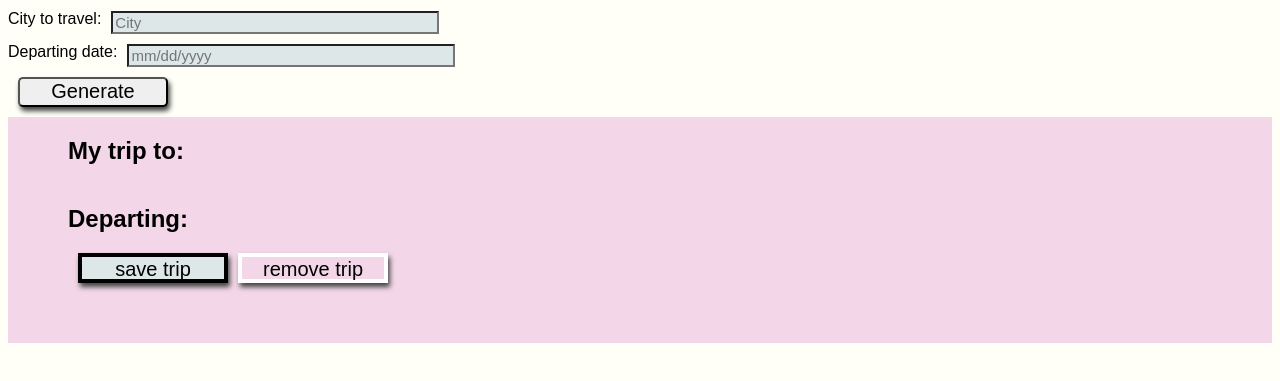
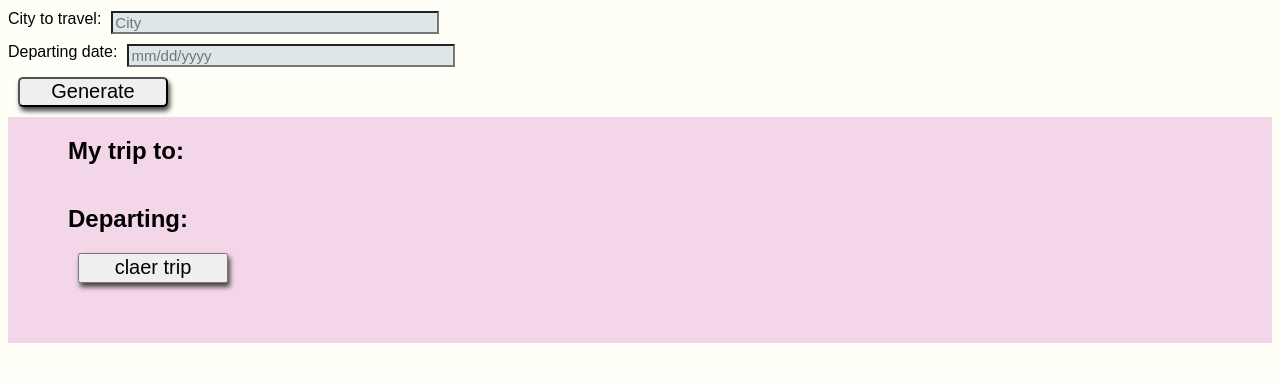
Before and after one commit to hoonhur/Travel-App, a website built with webpack: page src/client/views/index.html in a window 1280 px wide. Shown: the part 87-468 px from the top of the page. Built offline with nearby package versions, Linux system fonts and the light colour scheme.

Commit message:
Add functionality to clear trip button
Delete one of two button as not being used

```diff
--- a/src/client/views/index.html
+++ b/src/client/views/index.html
@@ -31,8 +31,7 @@
           <div class="resultLine" id = "destination"><h2>My trip to:</h2></div>
           <div class="resultLine" id = "departingDate"><h2>Departing:</h2></div>
           <div class = "buttons">
-            <button id="saveTrip" type = "submit"> save trip </button>
-            <button id="removeTrip" type = "submit"> remove trip </button>
+            <button id="clearTrip" type = "submit"> claer trip </button>
           </div>
           <div class="resultLine" id = "toDate"></div>
           <div class="resultLine" id = "weather"></div>
```
